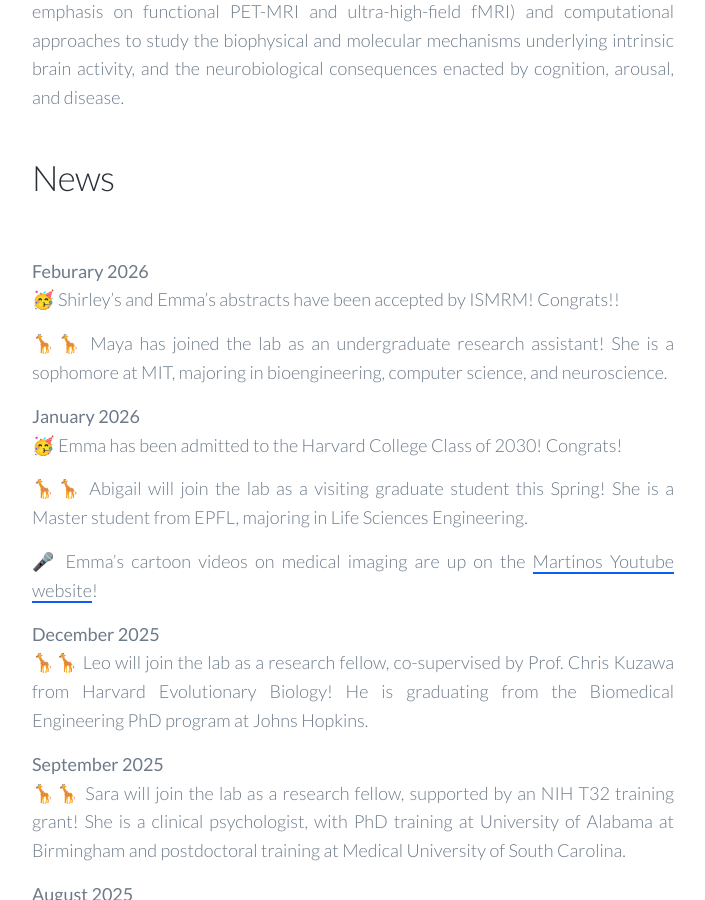
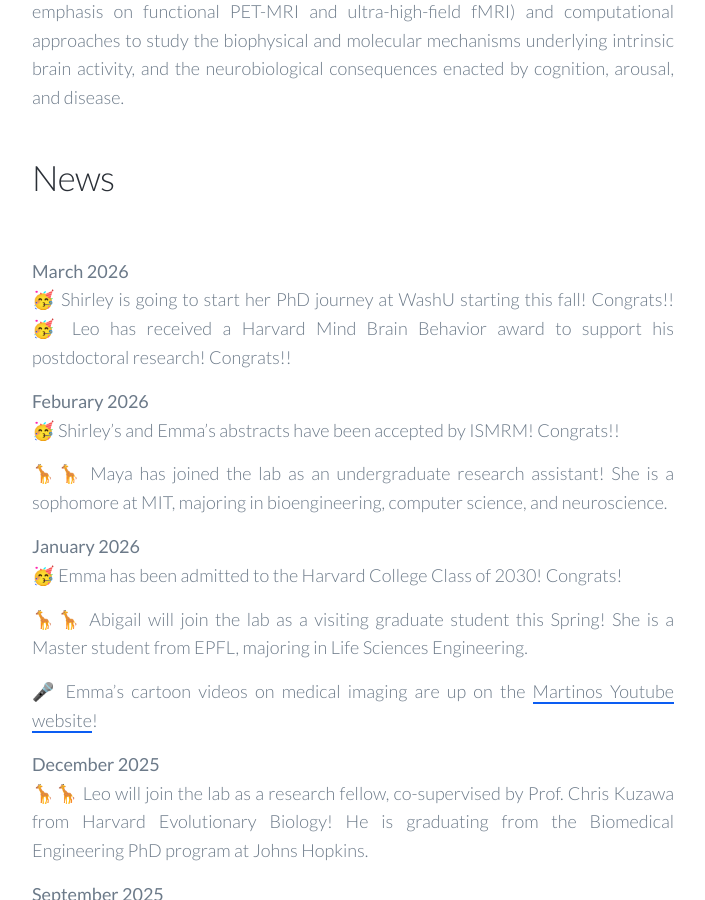
Before and after one commit to CANDYlaboratory/candylab.github.io, a Jekyll site: the page built from _pages/about.md, in a window 1280 px wide and 900 px high, scrolled down 468 px. Shown: the whole window, without its empty margins (479-1184 px from the left). Built offline with Jekyll 4.4.1, drawn with Linux system fonts in a browser that asks for light colours; nearby versions of some CDN libraries.

Commit message:
Update about.md

```diff
--- a/_pages/about.md
+++ b/_pages/about.md
@@ -10,6 +10,10 @@ Our research program lies at the interface of biomedical engineering, signal pro
 
 
 <h1>News</h1><br>
+
+<strong>March 2026</strong><br>
+🥳 Shirley is going to start her PhD journey at WashU starting this fall! Congrats!!
+🥳 Leo has received a Harvard Mind Brain Behavior award to support his postdoctoral research! Congrats!!
 
 <strong>Feburary 2026</strong><br>
 🥳 Shirley’s and Emma’s abstracts have been accepted by ISMRM! Congrats!!
```
